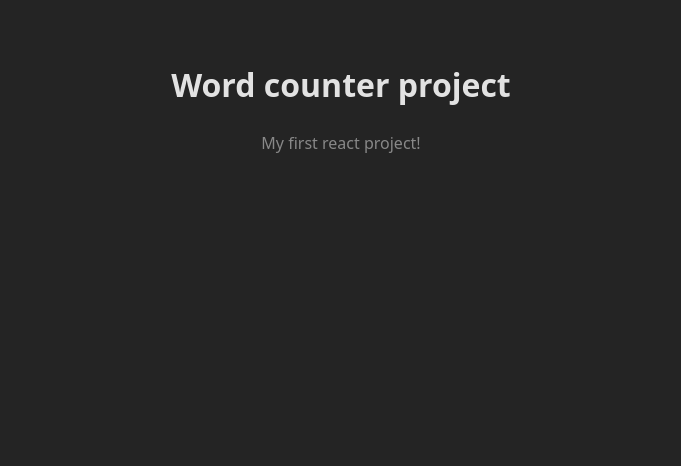
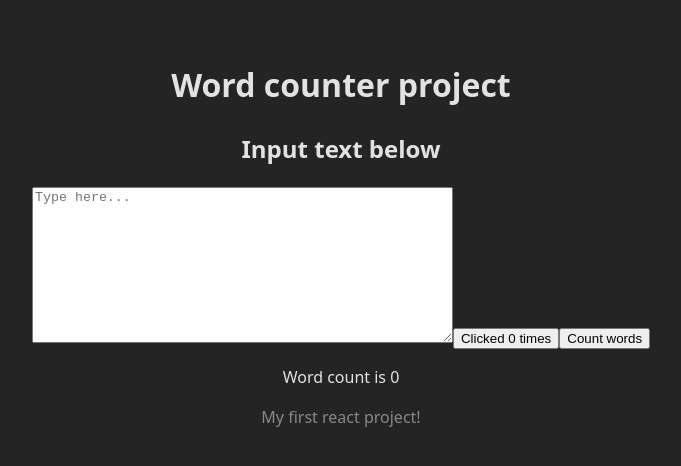
Before and after one commit to itsdragzz/Word-counter, a React (Vite) app: page / in a window 1280 px wide. Shown: the top 466 px of the page, without its empty margins (299-980 px from the left). Built offline with nearby package versions, Linux system fonts and the light colour scheme.

Commit message:
got it to work in console

```diff
--- a/src/App.jsx
+++ b/src/App.jsx
@@ -1,20 +1,76 @@
-import { useState } from 'react'
-import reactLogo from './assets/react.svg'
-import viteLogo from '/vite.svg'
+import { useState, useId } from 'react'
 import './App.css'
 
 function App() {
-  const [count, setCount] = useState(0)
+  const [count, setCount] = useState(0) // [current state, function that updates that state]
+  var data = null
+
+  const [counttext, setCountText] = useState(0)
+
+  function handleClick() {
+    setCount(count + 1)
+  }
+
+  function ThisButton({count, onClick}){
+    return(
+      <button onClick={handleClick}>
+      Clicked {count} times
+      </button>
+    )
+  }
+
+  const TextAreaId = useId()
+
+  function handleSubmit(e){
+    e.preventDefault(); //prevents brower from reloading the page
+
+    //read the data
+    const form = e.target; //gets the form
+    const formData = new FormData(form) //Collects input from the form
+
+    const formJson = Object.fromEntries(formData.entries()); //Converts form data into json
+    data = formJson
+    // Access the textInput property from the data object
+    // Count the words by splitting on whitespace and filtering empty strings
+    const wordCount = data.textInput.split(/\s+/).filter(word => word.length > 0).length;
+    console.log(wordCount)
+  }
+
+
+  function OutCountText(){
+    return(
+      <div>
+        <h2>Word count is</h2>
+        <p>{formData.textInput.split(" ").length}</p>
+      </div>
+    )
+  }
+
 
   return (
     <>
-      <div>
-        <h1>Word counter project</h1>
-      </div>
+    <form method="post" onSubmit={handleSubmit}>
+      <h1>Word counter project</h1>
 
+
+      <label htmlFor={TextAreaId}>
+        <h2>Input text below</h2>
+      <textarea
+        name="textInput"
+        placeholder="Type here..."
+        rows="10" cols="50" wrap="soft"/>
+      </label>
+
+
+      <ThisButton count={count} onClick={handleClick}/>
+      <button type = "submit" >Count words</button>
+
+      <p> Word count is {counttext}</p>
       <p className="footer">
         My first react project!
       </p>
+    </form>
+
     </>
   )
 }
```
